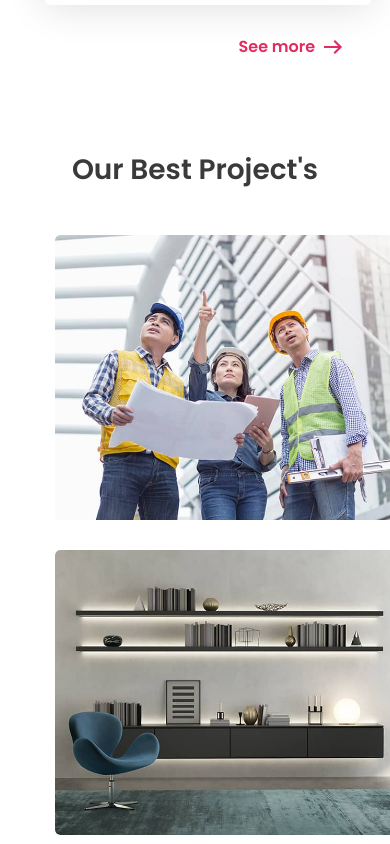
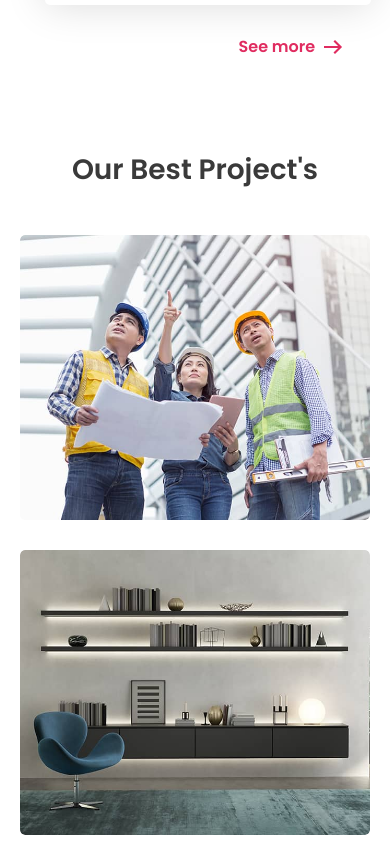
Before and after one commit to codermdshakil/assignment-02, a plain HTML site: page index.html in a window 390 px wide. Shown: the part 5500-6344 px from the top of the page. Drawn offline with Linux system fonts and the light colour scheme.

Commit message:
all files commited

```diff
--- a/css/style.css
+++ b/css/style.css
@@ -550,7 +550,7 @@ collection section starts here
     }
     /* project-section starts here */
     .project-container {
-        width: 72%;
+        width: 90%;
         margin: auto;
     }
     .project-content{
```
